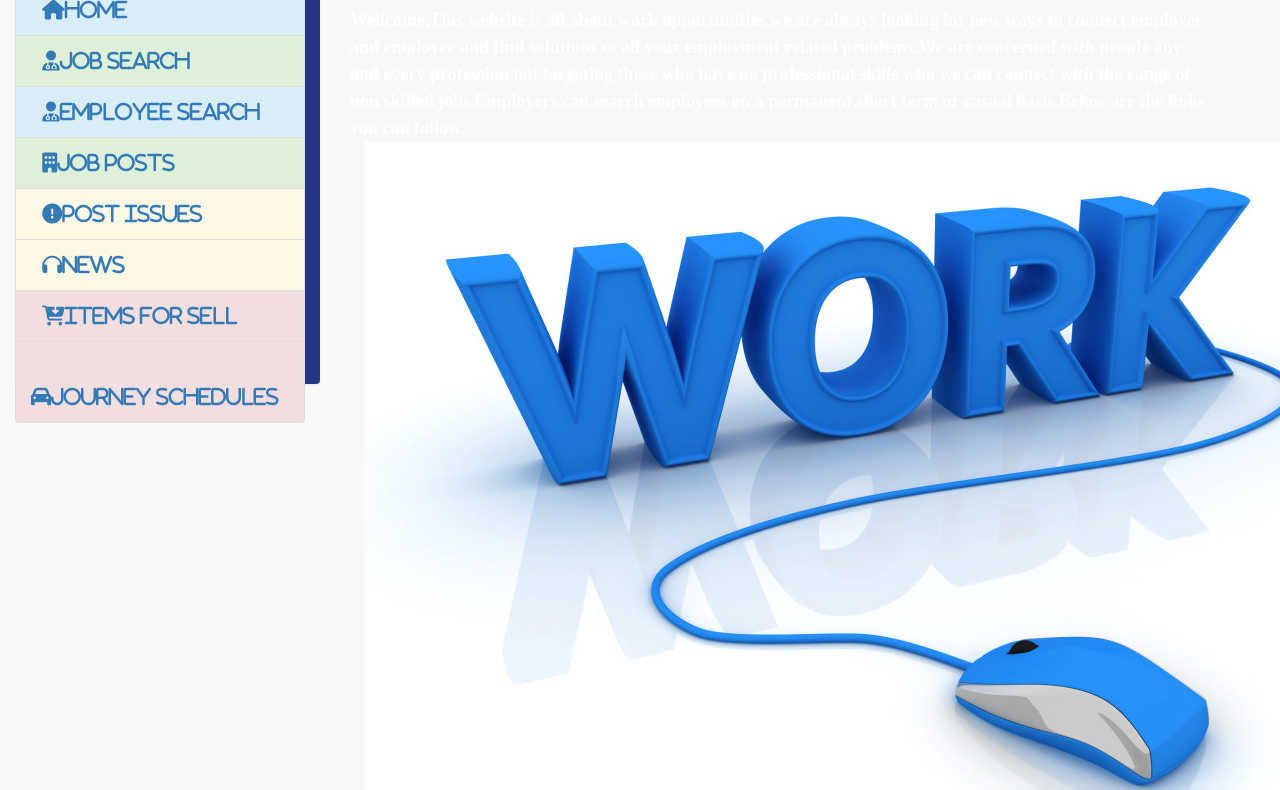
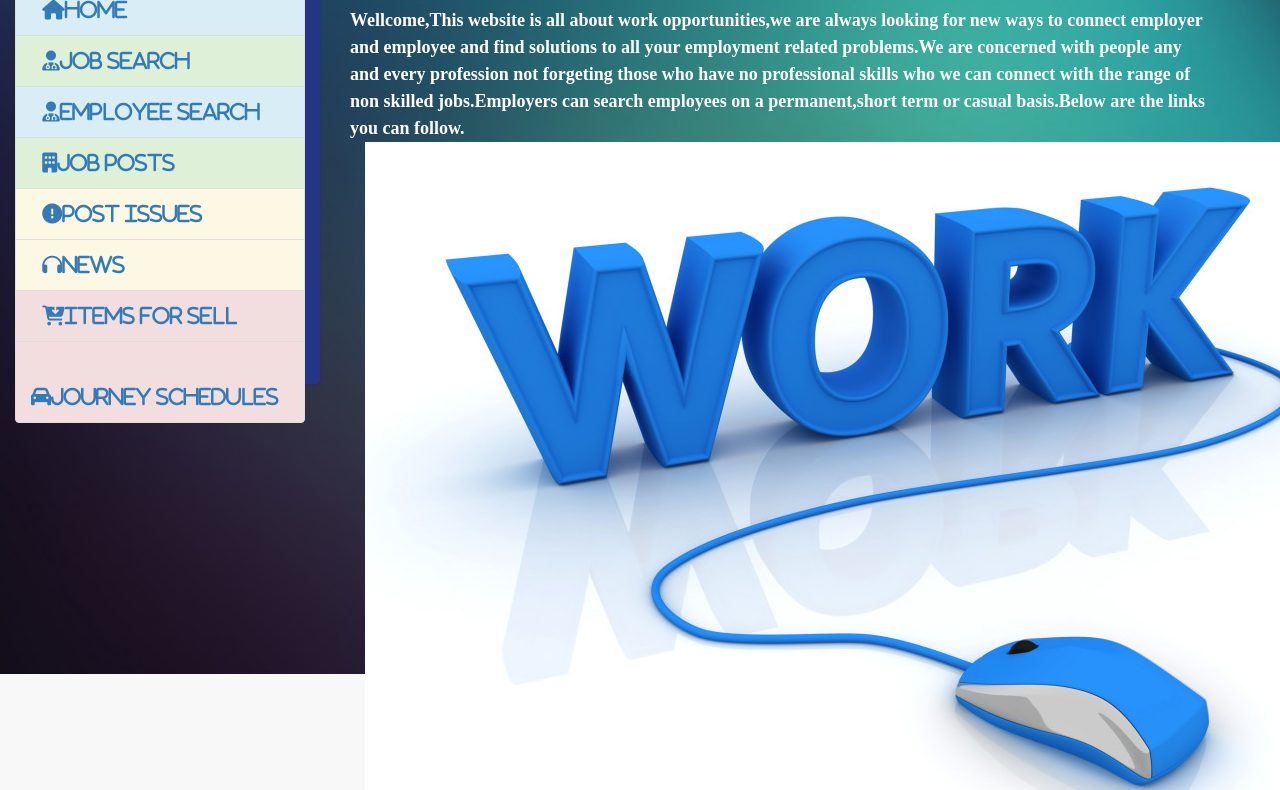
Before and after one commit to gidesegid/yourhelplabPublic, a website: page views/searches.html in a window 1280 px wide. Shown: the part 126-916 px from the top of the page. Drawn offline with nearby package versions, Linux system fonts and the light colour scheme; files that its build step writes are made by us from their sources; no server answers; a web font is replaced by a local one.

Commit message:
updates from mac

```diff
--- a/public/assets/css/SearchStyle.css
+++ b/public/assets/css/SearchStyle.css
@@ -11,6 +11,10 @@ body {
     line-height: 1.5;
     padding: 0;
     margin: 0;
+    background-image: url("/assets/img/background2.jpg");
+    background-position: center;
+    background-repeat: no-repeat;
+    background-size: cover;
 
 }
 
```
